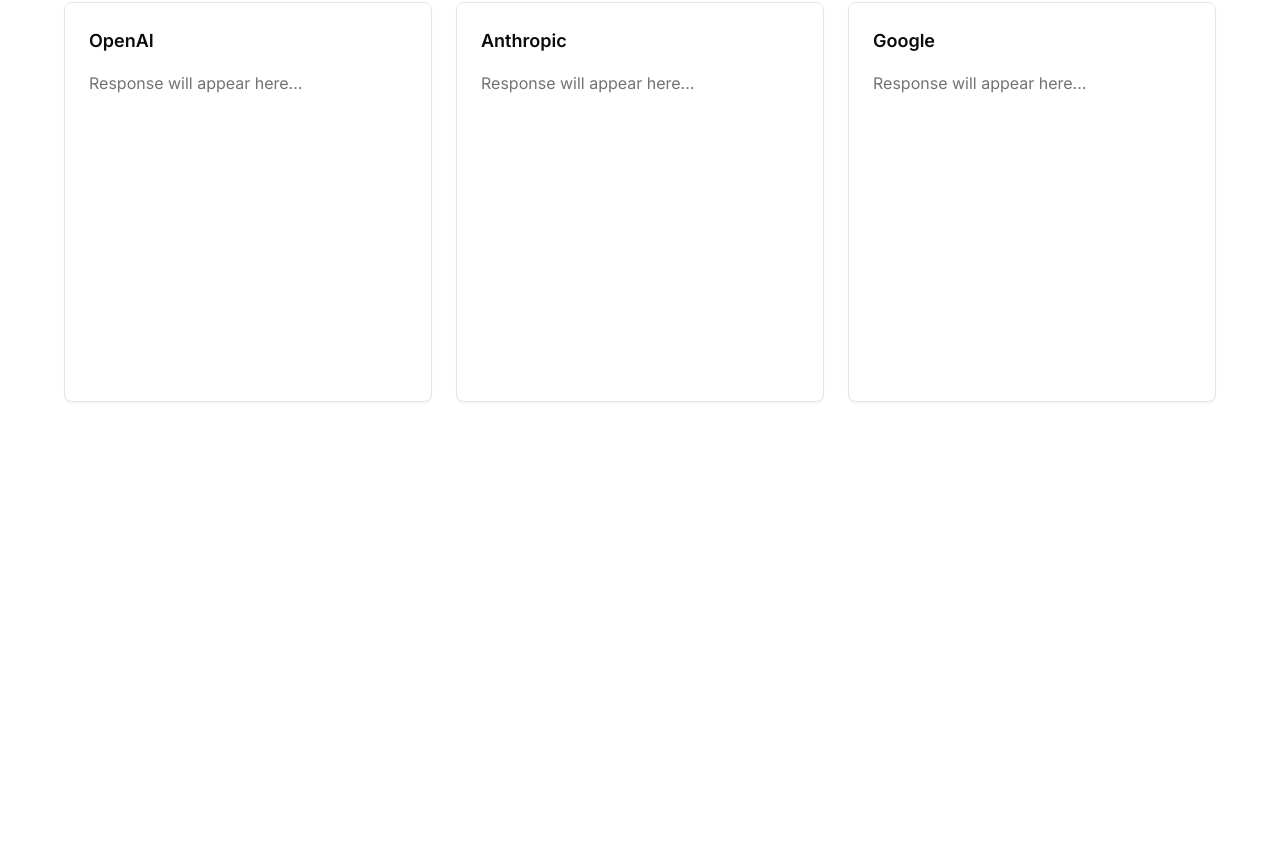
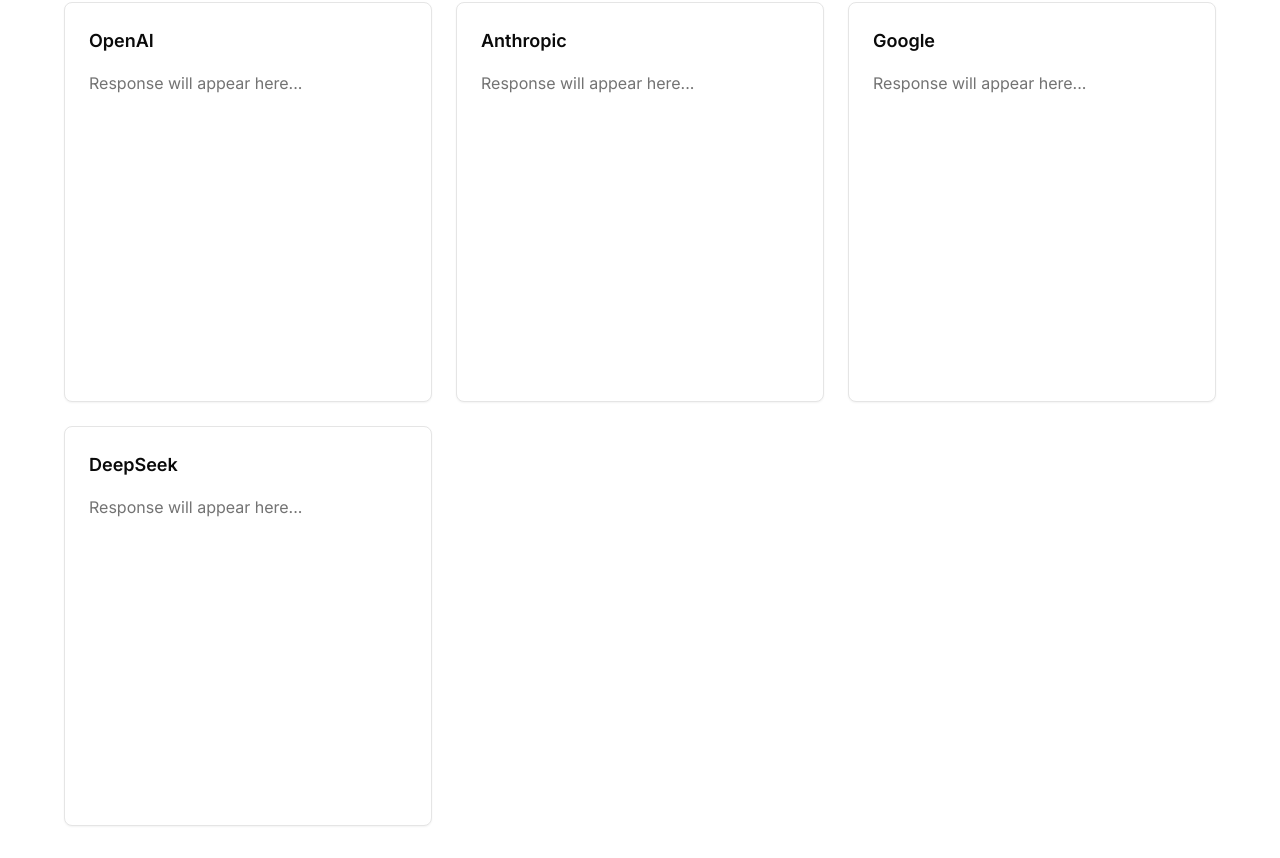
Before and after one commit to marciob/ai-comparison-frontend, a Next.js app: page / in a window 1280 px wide. Shown: the part 274-1132 px from the top of the page. Before the commit the page ends 800 px from the top, so only its background shows below. Built offline with nearby package versions, Linux system fonts and the light colour scheme.

Commit message:
adding deepseek model and reorganizing components

```diff
--- a/app/page.tsx
+++ b/app/page.tsx
@@ -5,6 +5,7 @@
 import { ModelResponse } from "@/components/model/ModelResponse";
 import { AI_MODELS } from "@/config/models";
 import { useOpenAI, useAnthropic, useGemini } from "@/hooks/llm";
+import { useDeepseek } from "@/hooks/llm/use-deepseek";
 import { toast } from "sonner";
 import { SettingsDialog } from "@/components/ui/settings-dialog";
 import { ThemeToggle } from "@/components/theme/ThemeToggle";
@@ -39,6 +40,15 @@
     generateCompletion: generateGeminiCompletion,
     isLoading: isGeminiLoading,
   } = useGemini({
+    onError: (error) => {
+      toast.error(error.message);
+    },
+  });
+
+  const {
+    generateCompletion: generateDeepseekCompletion,
+    isLoading: isDeepseekLoading,
+  } = useDeepseek({
     onError: (error) => {
       toast.error(error.message);
     },
@@ -111,6 +121,19 @@
         );
       }
 
+      if (selectedModels.includes("deepseek")) {
+        apiCalls.push(
+          generateDeepseekCompletion(prompt)
+            .then((response) => {
+              setResponses((prev) => ({
+                ...prev,
+                deepseek: response,
+              }));
+            })
+            .catch((error) => console.error("Deepseek API error:", error))
+        );
+      }
+
       // Wait for all API calls to complete
       await Promise.all(apiCalls);
     } catch (error) {
@@ -125,7 +148,12 @@
 
         <PromptInput
           onSubmit={handleSubmit}
-          loading={isOpenAILoading || isClaudeLoading || isGeminiLoading}
+          loading={
+            isOpenAILoading ||
+            isClaudeLoading ||
+            isGeminiLoading ||
+            isDeepseekLoading
+          }
           models={AI_MODELS}
           selectedModels={selectedModels}
           onToggleModel={handleToggleModel}
@@ -147,6 +175,8 @@
                     ? isClaudeLoading
                     : model.id === "gemini"
                     ? isGeminiLoading
+                    : model.id === "deepseek"
+                    ? isDeepseekLoading
                     : false
                 }
                 modelSettings={modelSettings}
--- a/components/ui/api-keys-manager.tsx
+++ b/components/settings/api-keys-manager.tsx
@@ -7,8 +7,8 @@
   CardDescription,
   CardHeader,
   CardTitle,
-} from "./card";
-import { Button } from "./button";
+} from "@/components/ui/card";
+import { Button } from "@/components/ui/button";
 import { EyeIcon, EyeOffIcon } from "lucide-react";
 import { useApiKeys } from "@/hooks/use-api-keys";
 import { OpenAIService } from "@/lib/api/openai";
@@ -28,6 +28,11 @@
     id: "google",
     name: "Google",
     description: "Required for Gemini model",
+  },
+  {
+    id: "deepseek",
+    name: "DeepSeek",
+    description: "Required for DeepSeek models",
   },
 ] as const;
 
--- a/components/ui/settings-dialog.tsx
+++ b/components/ui/settings-dialog.tsx
@@ -9,10 +9,10 @@
 } from "@/components/ui/dialog";
 import { Button } from "./button";
 import { Settings } from "lucide-react";
-import { ApiKeysManager } from "./api-keys-manager";
+import { ApiKeysManager } from "@/components/settings/api-keys-manager";
 import { Tabs, TabsContent, TabsList, TabsTrigger } from "@/components/ui/tabs";
 import { Card, CardContent, CardDescription } from "./card";
-import { ModelSettings as ModelSettingsComponent } from "./model-settings";
+import { ModelSettings } from "@/components/settings/model-settings";
 import { useModelSettings } from "@/providers/model-settings-provider";
 
 export function SettingsDialog() {
@@ -63,7 +63,7 @@
               <ApiKeysManager />
             </TabsContent>
             <TabsContent value="models" className="mt-0 border-0">
-              <ModelSettingsComponent onModelChange={setModelSettings} />
+              <ModelSettings onModelChange={setModelSettings} />
             </TabsContent>
             <TabsContent value="preferences" className="mt-0 border-0">
               <Card>
--- a/config/models.ts
+++ b/config/models.ts
@@ -11,7 +11,7 @@
   name: string;
   color: string;
   description: string;
-  provider: "openai" | "anthropic" | "google";
+  provider: "openai" | "anthropic" | "google" | "deepseek";
   models: AIModelOption[];
 }
 
@@ -145,4 +145,27 @@
       },
     ],
   },
+  {
+    id: "deepseek",
+    name: "DeepSeek",
+    color: "bg-orange-500",
+    description: "DeepSeek's advanced AI models",
+    provider: "deepseek",
+    models: [
+      {
+        id: "deepseek-chat",
+        name: "DeepSeek Chat",
+        description: "DeepSeek-V3 chat model for general purpose use",
+        maxTokens: 4096,
+        defaultTemperature: 0.7,
+      },
+      {
+        id: "deepseek-reasoner",
+        name: "DeepSeek Reasoner",
+        description: "DeepSeek-R1 model optimized for reasoning tasks",
+        maxTokens: 4096,
+        defaultTemperature: 0.7,
+      },
+    ],
+  },
 ] as const;
--- /dev/null
+++ b/hooks/llm/use-deepseek.ts
@@ -0,0 +1,47 @@
+import { useState } from "react";
+import { DeepseekService } from "@/lib/api/deepseek";
+import { useApiKeys } from "@/hooks/use-api-keys";
+
+interface UseDeepseekOptions {
+  onError?: (error: Error) => void;
+}
+
+export function useDeepseek(options: UseDeepseekOptions = {}) {
+  const [isLoading, setIsLoading] = useState(false);
+  const { getApiKey } = useApiKeys();
+  const { onError } = options;
+
+  const generateCompletion = async (prompt: string): Promise<string> => {
+    const apiKey = getApiKey("deepseek");
+
+    if (!apiKey) {
+      const error = new Error(
+        "Deepseek API key is not set. Please add your API key in the settings."
+      );
+      if (onError) onError(error);
+      throw error;
+    }
+
+    setIsLoading(true);
+
+    try {
+      const service = DeepseekService.getInstance();
+      service.initialize(apiKey);
+      const response = await service.generateCompletion(prompt);
+      return response;
+    } catch (error) {
+      const errorMessage =
+        error instanceof Error ? error.message : "An unknown error occurred";
+      const enhancedError = new Error(errorMessage);
+      if (onError) onError(enhancedError);
+      throw enhancedError;
+    } finally {
+      setIsLoading(false);
+    }
+  };
+
+  return {
+    generateCompletion,
+    isLoading,
+  };
+}
--- a/hooks/use-api-keys.ts
+++ b/hooks/use-api-keys.ts
@@ -6,6 +6,7 @@
   openai?: string;
   anthropic?: string;
   google?: string;
+  deepseek?: string;
 }
 
 export function useApiKeys() {
--- /dev/null
+++ b/lib/api/deepseek.ts
@@ -0,0 +1,78 @@
+import OpenAI from "openai";
+import { AI_MODELS } from "@/config/models";
+
+const MODEL_SETTINGS_KEY = "ai-model-settings";
+
+export class DeepseekService {
+  private client: OpenAI | null = null;
+  private static instance: DeepseekService;
+
+  private constructor() {}
+
+  public static getInstance(): DeepseekService {
+    if (!DeepseekService.instance) {
+      DeepseekService.instance = new DeepseekService();
+    }
+    return DeepseekService.instance;
+  }
+
+  public initialize(apiKey: string) {
+    if (!apiKey) {
+      throw new Error("Deepseek API key is required");
+    }
+    this.client = new OpenAI({
+      baseURL: "https://api.deepseek.com/v1",
+      apiKey,
+      dangerouslyAllowBrowser: true, // Required for client-side usage
+    });
+  }
+
+  private getSelectedModel(): string {
+    try {
+      const savedSettings = localStorage.getItem(MODEL_SETTINGS_KEY);
+      if (savedSettings) {
+        const settings = JSON.parse(savedSettings);
+        const provider = AI_MODELS.find((m) => m.provider === "deepseek");
+        if (settings[provider?.id || "deepseek"]) {
+          return settings[provider?.id || "deepseek"];
+        }
+      }
+    } catch (error) {
+      console.error("Failed to get selected model:", error);
+    }
+    // Default to deepseek-chat if no setting is found
+    return "deepseek-chat";
+  }
+
+  public async generateCompletion(prompt: string): Promise<string> {
+    if (!this.client) {
+      throw new Error(
+        "Deepseek client is not initialized. Please set your API key first."
+      );
+    }
+
+    try {
+      const modelId = this.getSelectedModel();
+      const provider = AI_MODELS.find((m) => m.provider === "deepseek");
+      const modelConfig = provider?.models.find((m) => m.id === modelId);
+
+      const completion = await this.client.chat.completions.create({
+        messages: [{ role: "user", content: prompt }],
+        model: modelId,
+        temperature: modelConfig?.defaultTemperature || 0.7,
+        max_tokens: modelConfig?.maxTokens || 4096,
+      });
+
+      return completion.choices[0]?.message?.content || "No response generated";
+    } catch (error) {
+      if (error instanceof OpenAI.APIError) {
+        // Handle specific API errors
+        const message =
+          error.message || "An error occurred with the Deepseek API";
+        throw new Error(`Deepseek API Error: ${message}`);
+      }
+      // Handle other errors
+      throw new Error("Failed to generate completion");
+    }
+  }
+}
```
Also changed, not shown: components/settings/model-settings.tsx (renamed from components/ui/model-settings.tsx, +27 -2 lines).
